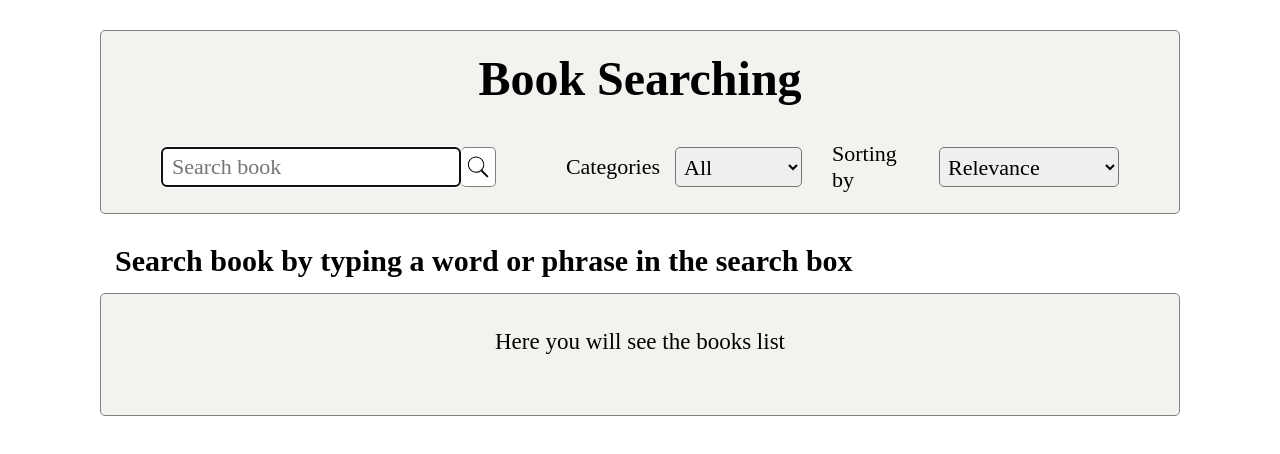
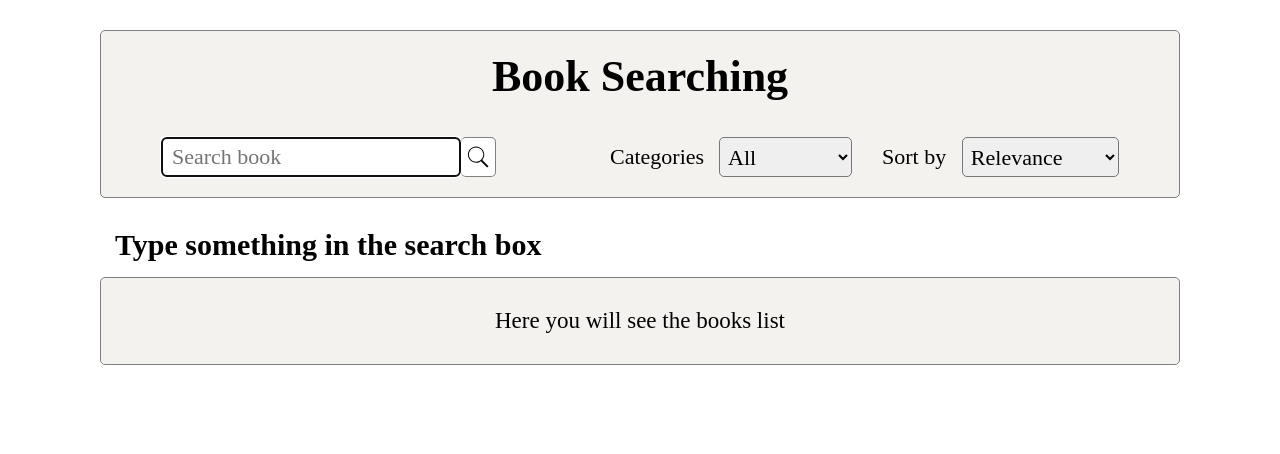
Before and after one commit to margo-ai/book-searching, a React app: page / in a window 1280 px wide. Shown: the top 454 px of the page. Built offline with nearby package versions, Linux system fonts and the light colour scheme.

Commit message:
refactored styles

```diff
--- a/package.json
+++ b/package.json
@@ -8,6 +8,8 @@
 	"license": "ISC",
 	"private": true,
 	"dependencies": {
+		"@emotion/react": "^11.11.1",
+		"@emotion/styled": "^11.11.0",
 		"react": "^18.2.0",
 		"react-dom": "^18.2.0",
 		"react-router-dom": "^6.17.0"
@@ -51,7 +53,6 @@
 		"prettier": "3.0.3",
 		"react-loader-spinner": "^5.4.5",
 		"react-redux": "^8.1.3",
-		"styled-components": "^6.1.0",
 		"typescript": "^5.2.2",
 		"typescript-loader": "^1.1.3",
 		"webpack": "^5.89.0",
--- a/src/App.tsx
+++ b/src/App.tsx
@@ -1,5 +1,5 @@
 import React from 'react';
-import styled from 'styled-components';
+import styled from '@emotion/styled';
 import { BrowserRouter, Routes, Route } from 'react-router-dom';
 
 import HeaderSection from './components/header/HeaderSection';
--- a/src/components/bookComponent/bookComponentStyles.js
+++ b/src/components/bookComponent/bookComponentStyles.js
@@ -1,4 +1,4 @@
-import styled from "styled-components";
+import styled from '@emotion/styled';
 
 export const Container = styled.div`
     margin-top: 30px;
@@ -6,7 +6,6 @@ export const Container = styled.div`
     border: 1px solid grey;
     background-color: #f4f2ef;
     border-radius: 5px;
-
     display: flex;
     flex-direction: column;
 
@@ -27,6 +26,7 @@ export const Container = styled.div`
 export const BookInfo = styled.div`
     display: flex;
     justify-content: space-between;
+
     @media (max-width: 740px) {
         flex-direction: column;
         align-items: center;
@@ -35,20 +35,15 @@ export const BookInfo = styled.div`
 
 export const ImageBlock = styled.div`
     width: 300px;
+    & img {
+        width: 100%;
+    }
+
     @media (max-width: 1000px) {
         width: 260px;
     }
     @media (max-width: 870px) {
         width: 220px;
-	}
-	@media (max-width: 630px) {
-		width: 180px;
-	}
-	@media (max-width: 490px) {
-		width: 150px;
-	}
-	& img {
-		width: 100%;
     }
 `;
 
@@ -56,9 +51,7 @@ export const InfoBlock = styled.div`
     width: 50%;
     display: flex;
     flex-direction: column;
-	@media (max-width: 870px) {
-		width: 45%;
-	}
+
     @media (max-width: 740px) {
         width: auto;
     }
@@ -74,13 +67,6 @@ export const Authors = styled.div`
         font-size: 14px;
         margin-top: 10px;
     }
-	@media (max-width: 630px) {
-		font-size: 12px;
-	}
-	@media (max-width: 490px) {
-		font-size: 10px;
-		margin-top: 7px;
-	}
 `;
 
 export const Title = styled.h2`
@@ -95,42 +81,26 @@ export const Title = styled.h2`
     @media (max-width: 870px) {
         font-size: 24px;
         line-height: 25px;
-		margin-top: 5px;
     }
     @media (max-width: 630px) {
-		font-size: 18px;
-		line-height: 20px;
-	}
-	@media (max-width: 490px) {
-		font-size: 16px;
-		line-height: 18px;
+        font-size: 20px;
+        line-height: 22px;
     }
 `;
 
 export const Description = styled.p`
     font-size: 20px;
+    line-height: 26px;
     margin-top: 20px;
-	margin-bottom: 10px;
+    margin-bottom: 20px;
 
-	@media (max-width: 1180px) {
+    @media (max-width: 1000px) {
         font-size: 18px;
+        line-height: 23px;
     }
-	@media (max-width: 1000px) {
-		margin-top: 12px;
+    @media (max-width: 740px) {
         font-size: 16px;
-	}
-	@media (max-width: 870px) {
-		font-size: 15px;
-		margin-top: 10px;
         line-height: 20px;
-	}
-	@media (max-width: 630px) {
-		font-size: 14px;
-		line-height: 18px;
-	}
-	@media (max-width: 490px) {
-		font-size: 12px;
-		line-height: 16px;
     }
 `;
 
@@ -138,14 +108,12 @@ export const Categories = styled.div`
     margin-top: auto;
     font-size: 20px;
     font-weight: 700;
+
     @media (max-width: 1180px) {
         font-size: 18px;
     }
-	@media (max-width: 870px) {
+    @media (max-width: 740px) {
         font-size: 14px;
-	}
-	@media (max-width: 490px) {
-		font-size: 12px;
     }
 `;
 
@@ -162,23 +130,19 @@ export const BackButton = styled.button`
     transition: all 0.5s ease;
     &:hover {
         opacity: 0.5;
-		box-shadow: rgba(0, 0, 0, 0.16) 0px 1px 4px,
+        box-shadow:
+            rgba(0, 0, 0, 0.16) 0px 1px 4px,
             rgb(51, 51, 51) 0px 0px 0px 3px;
     }
-	@media (max-width: 1180px) {
-		width: 190px;
-	}
+
     @media (max-width: 1000px) {
         width: 150px;
         padding: 3px;
         font-size: 18px;
     }
-	@media (max-width: 870px) {
+    @media (max-width: 630px) {
         font-size: 15px;
-		width: 100px;
-	}
-	@media (max-width: 630px) {
-		font-size: 12px;
         width: 90px;
+        margin-bottom: 20px;
     }
 `;
--- a/src/components/booksList/BooksSection.tsx
+++ b/src/components/booksList/BooksSection.tsx
@@ -1,4 +1,4 @@
-import React from 'react';
+import React, { useEffect } from 'react';
 import ErrorMessage from '../errorMessage/ErrorMessage';
 import { Link } from 'react-router-dom';
 import { useAppDispatch, useAppSelector } from '../../helpers/hooks';
@@ -88,9 +88,7 @@ const BooksSection = (): React.ReactElement => {
     return (
         <>
             <BooksCount>
-                {totalItems === 0
-                    ? 'Search book by typing a word or phrase in the search box'
-                    : `Found ${totalItems} results`}
+                {totalItems === 0 ? 'Type something in the search box' : `Found ${totalItems} results`}
             </BooksCount>
             <BookListContainer>
                 {errorMessage}
--- a/src/components/booksList/booksSectionStyles.js
+++ b/src/components/booksList/booksSectionStyles.js
@@ -1,5 +1,5 @@
-import styled from "styled-components";
-import {keyframes} from "styled-components";
+import { keyframes } from '@emotion/react';
+import styled from '@emotion/styled';
 
 export const BooksCount = styled.div`
     margin-top: 30px;
@@ -7,6 +7,7 @@ export const BooksCount = styled.div`
     font-weight: 700;
     margin-bottom: 15px;
     padding-left: 15px;
+
     @media (max-width: 1180px) {
         font-size: 25px;
     }
@@ -16,43 +17,40 @@ export const BooksCount = styled.div`
         margin-bottom: 10px;
     }
     @media (max-width: 830px) {
-		font-size: 14px;
         margin-top: 10px;
     }
     @media (max-width: 630px) {
+        font-size: 18px;
         margin-top: 5px;
         margin-bottom: 5px;
-		font-size: 12px;
+    }
+    @media (max-width: 450px) {
+        font-size: 15px;
     }
 `;
 
 export const BookListContainer = styled.div`
-	padding: 20px 50px;
+    padding: 30px 40px;
     margin-bottom: 20px;
-
     border: 1px solid grey;
     background-color: #f4f2ef;
     border-radius: 5px;
+
     @media (max-width: 830px) {
-		padding: 15px 30px;
+        padding: 30px 30px;
     }
     @media (max-width: 680px) {
         margin-bottom: 12px;
     }
-	@media (max-width: 490px) {
-		padding: 10px 23px;
-	}
-	@media (max-width: 420px) {
-		padding: 10px 15px;
-		margin-bottom: 10px;
+    @media (max-width: 550px) {
+        padding: 30px 40px;
     }
 `;
 
 export const BooksList = styled.ul`
-	margin-top: 40px;
     display: grid;
     grid-template-columns: repeat(4, 1fr);
-	gap: 60px 30px;
+    gap: 50px 30px;
 
     @media (max-width: 1300px) {
         grid-template-columns: repeat(3, 1fr);
@@ -63,47 +61,37 @@ export const BooksList = styled.ul`
     @media (max-width: 1000px) {
         grid-template-columns: repeat(2, 1fr);
         gap: 50px;
-		margin-top: 30px;
     }
     @media (max-width: 830px) {
         gap: 35px;
-		margin-top: 25px;
     }
     @media (max-width: 550px) {
+        grid-template-columns: repeat(1, 1fr);
         gap: 25px;
-		margin-top: 15px;
-	}
-	@media (max-width: 490px) {
-		gap: 20px 30px;
-		margin-top: 10px;
-	}
-	@media (max-width: 420px) {
-		gap: 15px 20px;
     }
     @media (max-width: 390px) {
         grid-template-columns: repeat(1, 1fr);
-		margin-top: 5px;
     }
 `;
 
 export const BookItem = styled.li`
     background-color: #fff;
     display: inline-block;
-
     border-radius: 5px;
-	box-shadow: 0 1px 3px rgba(0, 0, 0, 0.2), 0 5px 10px rgba(0, 0, 0, 0.1);
+    box-shadow:
+        0 1px 3px rgba(0, 0, 0, 0.2),
+        0 5px 10px rgba(0, 0, 0, 0.1);
     &:hover h3 {
         opacity: 0.5;
         transition: all 0.5s ease;
     }
-
     & a {
         display: flex;
         flex-direction: column;
         justify-content: space-between;
         min-height: 100%;
+        padding: 15px;
 
-		padding: 15px;
         @media (max-width: 830px) {
             padding: 12px;
         }
@@ -113,7 +101,9 @@ export const BookItem = styled.li`
     }
 
     &:hover a {
-		box-shadow: 0 1px 15px rgba(0, 0, 0, 0.2), 0 5px 15px rgba(0, 0, 0, 0.1);
+        box-shadow:
+            0 1px 15px rgba(0, 0, 0, 0.2),
+            0 5px 15px rgba(0, 0, 0, 0.1);
         transition: all 0.5s ease;
     }
 `;
@@ -150,51 +140,39 @@ export const BookImage = styled.div`
 export const BookTitle = styled.h3`
     font-size: 20px;
     font-weight: 700;
-	line-height: 23px;
-	margin-bottom: 15px;
+    line-height: 24px;
+    margin-bottom: auto;
+
     @media (max-width: 1180px) {
         font-size: 18px;
-		line-height: 20px;
-		margin-bottom: 10px;
+        line-height: 22px;
     }
     @media (max-width: 1000px) {
         font-size: 20px;
     }
-
     @media (max-width: 830px) {
         font-size: 18px;
-		line-height: 17px;
-	}
-	@media (max-width: 630px) {
-		margin-bottom: 12px;
-	}
-	@media (max-width: 490px) {
-		margin-bottom: 8px;
     }
 `;
 
 export const BookCategory = styled.div`
     font-size: 18px;
+
     @media (max-width: 1180px) {
         font-size: 16px;
     }
-	@media (max-width: 830px) {
-		font-size: 12px;
+    @media (max-width: 550px) {
+        margin-top: 15px;
     }
 `;
 
 export const BookAuthors = styled.div`
     font-size: 16px;
-	line-height: 17px;
+    line-height: 18px;
     font-style: italic;
+
     @media (max-width: 1180px) {
-		font-size: 15px;
-	}
-	@media (max-width: 830px) {
         font-size: 14px;
-	}
-	@media (max-width: 630px) {
-		font-size: 12px;
     }
 `;
 
@@ -209,7 +187,7 @@ export const LoadMoreButton = styled.button`
     align-items: center;
     margin: 0 auto;
     max-height: 50px;
-	width: 20%;
+    width: 200px;
     padding: 10px;
     color: #000;
     border-radius: 7px;
@@ -219,22 +197,18 @@ export const LoadMoreButton = styled.button`
     transition: all 0.5s ease;
     &:hover {
         opacity: 0.5;
-		box-shadow: rgba(0, 0, 0, 0.16) 0px 1px 4px,
+        box-shadow:
+            rgba(0, 0, 0, 0.16) 0px 1px 4px,
             rgb(51, 51, 51) 0px 0px 0px 3px;
     }
+
     @media (max-width: 1180px) {
-		width: 25%;
         font-size: 19px;
         padding: 8px;
     }
     @media (max-width: 830px) {
-		font-size: 15px;
-		padding: 6px;
-	}
-	@media (max-width: 680px) {
-		font-size: 12px;
-		padding: 4px;
-		width: 35%;
+        width: 150px;
+        font-size: 16px;
     }
 `;
 
@@ -243,16 +217,12 @@ export const ListPlaceholder = styled.div`
     justify-content: center;
     align-items: center;
     font-size: 23px;
-	margin-top: 15px;
+
     @media (max-width: 830px) {
-		font-size: 18px;
+        font-size: 20px;
     }
     @media (max-width: 630px) {
-		font-size: 14px;
-		margin-top: 8px;
-	}
-	@media (max-width: 490px) {
-		font-size: 12px;
+        font-size: 16px;
     }
 `;
 
@@ -271,6 +241,7 @@ export const MoreBooksSpinner = styled.div`
     animation-duration: 1s;
     animation-iteration-count: infinite;
     animation-timing-function: linear;
+
     @media (max-width: 1180px) {
         width: 25px;
         height: 25px;
--- a/src/components/errorMessage/ErrorMessage.js
+++ b/src/components/errorMessage/ErrorMessage.js
@@ -1,6 +1,7 @@
 import React from 'react';
 import img from '../../assets/img/notFound404.png';
-import styled from 'styled-components';
+// import styled from 'styled-components';
+import styled from '@emotion/styled';
 
 const Container = styled.div`
   margin: 0 auto;
--- a/src/components/header/HeaderSection.tsx
+++ b/src/components/header/HeaderSection.tsx
@@ -19,8 +19,7 @@ import {
     SearchInput,
     SearchButton,
     Filters,
-    CategoriesForm,
-    SortingForm,
+    FilterSelect,
     ErrorText,
 } from './headerSectionStyles';
 
@@ -75,7 +74,7 @@ const HeaderSection = (): React.ReactElement => {
                         </SearchButton>
                     </SearchForm>
                     <Filters>
-                        <CategoriesForm id="category">
+                        <FilterSelect id="category">
                             <label htmlFor="categories">Categories</label>
                             <select
                                 name="categories"
@@ -92,9 +91,9 @@ const HeaderSection = (): React.ReactElement => {
                                 <option value="medical">Medical</option>
                                 <option value="poetry">Poetry</option>
                             </select>
-                        </CategoriesForm>
-                        <SortingForm id="sorting">
-                            <label htmlFor="sorting">Sorting by</label>
+                        </FilterSelect>
+                        <FilterSelect id="sorting">
+                            <label htmlFor="sorting">Sort by</label>
                             <select
                                 name="sorting"
                                 id="sorting"
@@ -105,7 +104,7 @@ const HeaderSection = (): React.ReactElement => {
                                 <option value="relevance">Relevance</option>
                                 <option value="newest">Newest</option>
                             </select>
-                        </SortingForm>
+                        </FilterSelect>
                     </Filters>
                 </SearchFiltersBlock>
             </Header>
--- a/src/components/header/headerSectionStyles.js
+++ b/src/components/header/headerSectionStyles.js
@@ -1,14 +1,14 @@
-import styled from "styled-components";
+import styled from '@emotion/styled';
 
 export const Header = styled.header`
     display: flex;
     flex-direction: column;
     justify-content: center;
-
     border: 1px solid grey;
     background-color: #f4f2ef;
     border-radius: 5px;
     padding: 20px 0;
+
     @media (max-width: 830px) {
         padding: 15px 0;
     }
@@ -18,27 +18,22 @@ export const Header = styled.header`
 `;
 
 export const Title = styled.h1`
-	font-size: 48px;
-	color: #000;
+    font-size: 44px;
     font-weight: 700;
     text-align: center;
     margin-bottom: 35px;
 
     @media (max-width: 1180px) {
-		font-size: 42px;
+        font-size: 38px;
         margin-bottom: 30px;
     }
     @media (max-width: 1000px) {
-		font-size: 35px;
+        font-size: 32px;
         margin-bottom: 25px;
     }
     @media (max-width: 830px) {
-		font-size: 30px;
+        font-size: 26px;
         margin-bottom: 20px;
-	}
-	@media (max-width: 830px) {
-		font-size: 26px;
-		margin-bottom: 10px;
     }
 `;
 
@@ -75,7 +70,7 @@ export const SearchForm = styled.form`
         margin-right: 20px;
     }
     @media (max-width: 1000px) {
-		margin-right: 12px;
+        margin-right: 15px;
     }
     @media (max-width: 830px) {
         width: 50%;
@@ -83,11 +78,7 @@ export const SearchForm = styled.form`
         margin-bottom: 15px;
     }
     @media (max-width: 630px) {
-		width: 45%;
-	}
-	@media (max-width: 490px) {
-		width: 60%;
-		margin-bottom: 8px;
+        width: 65%;
     }
 `;
 
@@ -97,7 +88,6 @@ export const SearchInput = styled.input`
     padding: 10px;
     border: 1px solid grey;
     border-radius: 5px;
-
     &:hover,
     &:focus {
         border-color: #c19a6b;
@@ -111,12 +101,7 @@ export const SearchInput = styled.input`
     }
     @media (max-width: 830px) {
         height: 35px;
-		font-size: 15px;
-	}
-	@media (max-width: 630px) {
-		height: 25px;
-		padding: 7px;
-		font-size: 12px;
+        font-size: 16px;
     }
 `;
 
@@ -128,13 +113,18 @@ export const SearchButton = styled.button`
     justify-content: center;
     align-items: center;
     background-color: #fff;
-
     border: 1px solid grey;
     border-left: none;
     cursor: pointer;
     border-radius: 5px;
     opacity: 1;
     transition: all 0.5s ease;
+    &:hover {
+        opacity: 0.5;
+        border: 1px solid black;
+        border-left: none;
+        border-color: #c19a6b;
+    }
 
     @media (max-width: 1300px) {
         height: 40px;
@@ -144,25 +134,11 @@ export const SearchButton = styled.button`
         height: 35px;
         width: 35px;
     }
-	@media (max-width: 630px) {
-		height: 25px;
-		width: 25px;
-	}
-
-	&:hover {
-		opacity: 0.5;
-		border: 1px solid black;
-		border-left: none;
-		border-color: #c19a6b;
-	}
-
     & img {
         width: 70%;
+
         @media (max-width: 1180px) {
             width: 60%;
-		}
-		@media (max-width: 1000px) {
-			width: 50%;
         }
     }
 `;
@@ -170,43 +146,46 @@ export const SearchButton = styled.button`
 export const Filters = styled.div`
     display: flex;
     justify-content: space-between;
+    align-items: center;
+
+    @media (max-width: 400px) {
+        flex-direction: column;
+        justify-content: center;
+    }
 `;
 
-export const CategoriesForm = styled.form`
+export const FilterSelect = styled.form`
     margin-right: 30px;
     display: flex;
     align-items: center;
+    &:last-of-type {
+        margin-right: 0;
+    }
+    &:first-of-type {
+        @media (max-width: 400px) {
+            margin-right: 0;
+            margin-bottom: 10px;
+        }
+    }
 
     @media (max-width: 1180px) {
         margin-right: 20px;
+    }
+
+    & label {
+        width: 100px;
+        margin-right: 15px;
+
+        @media (max-width: 1180px) {
+            font-size: 18px;
         }
         @media (max-width: 1000px) {
             margin-right: 10px;
         }
         @media (max-width: 830px) {
-		margin-right: 30px;
-	}
-	@media (max-width: 630px) {
-		margin-right: 15px;
-	}
-	@media (max-width: 490px) {
-		margin-right: 10px;
-	}
-
-	& label {
-		margin-right: 15px;
-		@media (max-width: 1180px) {
-			font-size: 18px;
-		}
-		@media (max-width: 1000px) {
+            width: 80px;
+            font-size: 16px;
             margin-right: 8px;
-		}
-		@media (max-width: 830px) {
-			font-size: 15px;
-			margin-right: 5px;
-		}
-		@media (max-width: 630px) {
-			font-size: 12px;
         }
     }
 
@@ -220,6 +199,7 @@ export const CategoriesForm = styled.form`
         &:focus {
             border-color: #c19a6b;
         }
+
         @media (max-width: 1300px) {
             padding: 4px;
             height: 40px;
@@ -228,67 +208,8 @@ export const CategoriesForm = styled.form`
             font-size: 18px;
         }
         @media (max-width: 830px) {
-			height: 35px;
+            height: 30px;
             font-size: 15px;
-			padding: 2px;
-		}
-		@media (max-width: 630px) {
-			font-size: 12px;
-			height: 25px;
-		}
-	}
-`;
-
-export const SortingForm = styled.form`
-	display: flex;
-	align-items: center;
-	& label {
-		margin-right: 15px;
-		width: 150px;
-		@media (max-width: 1180px) {
-			font-size: 18px;
-		}
-		@media (max-width: 1000px) {
-			margin-right: 5px;
-			width: 125px;
-		}
-		@media (max-width: 830px) {
-			font-size: 15px;
-			width: 100px;
-		}
-		@media (max-width: 630px) {
-			font-size: 12px;
-		}
-		@media (max-width: 490px) {
-			width: 85px;
-		}
-	}
-
-	& select {
-		cursor: pointer;
-		height: 50px;
-
-		width: 100%;
-		padding: 10px;
-		border-radius: 5px;
-		&:hover,
-		&:focus {
-			border-color: #c19a6b;
-		}
-		@media (max-width: 1300px) {
-			padding: 4px;
-			height: 40px;
-		}
-		@media (max-width: 1180px) {
-			font-size: 18px;
-		}
-		@media (max-width: 830px) {
-			height: 35px;
-			font-size: 15px;
-		}
-		@media (max-width: 630px) {
-			height: 25px;
-			font-size: 12px;
         }
     }
 `;
@@ -298,21 +219,16 @@ export const ErrorText = styled.div`
     font-size: 15px;
     font-weight: 700;
     position: absolute;
-	top: -25px;
+    top: -20px;
     left: 50%;
     transform: translateX(-50%);
 
     @media (max-width: 910px) {
-		font-size: 12px;
-		top: -20px;
+        right: -20px;
     }
-	@media (max-width: 830px) {
-		left: -55px;
-		top: 5px;
-	}
-	@media (max-width: 490px) {
-		top: -15px;
-		left: 10px;
+    @media (max-width: 840px) {
+        left: 15px;
+        right: 0;
         transform: none;
     }
 `;
--- a/src/index.html
+++ b/src/index.html
@@ -1,6 +1,7 @@
-<!DOCTYPE html>
+<!doctype html>
 <html lang="en">
     <head>
+        <meta name="viewport" content="width=device-width, initial-scale=1" />
         <title>Book searching</title>
     </head>
 
```
Also changed, not shown: babel.config.json (+5 -5 lines), webpack.config.js (+4 -38 lines), 1 other file (tests, documents, lock files or other folders). Lines whose indentation alone changed are shown as unchanged.
